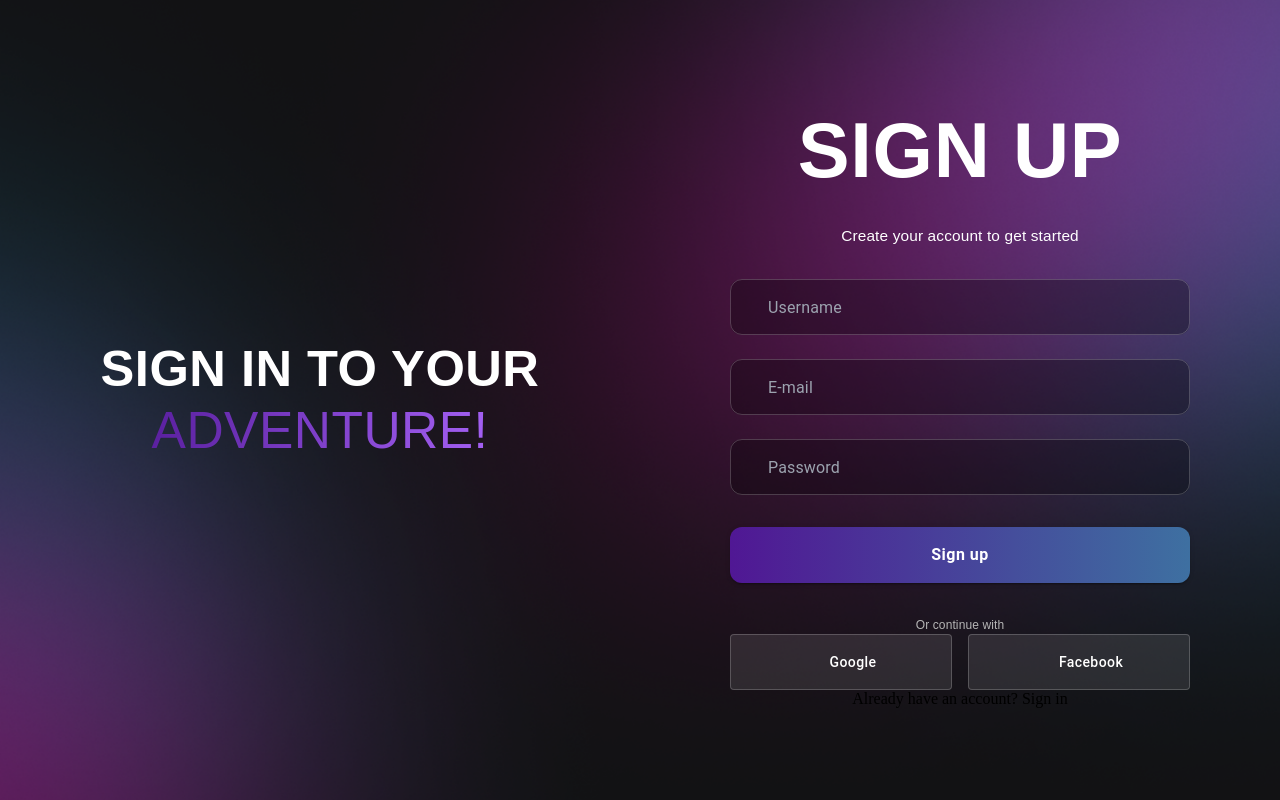
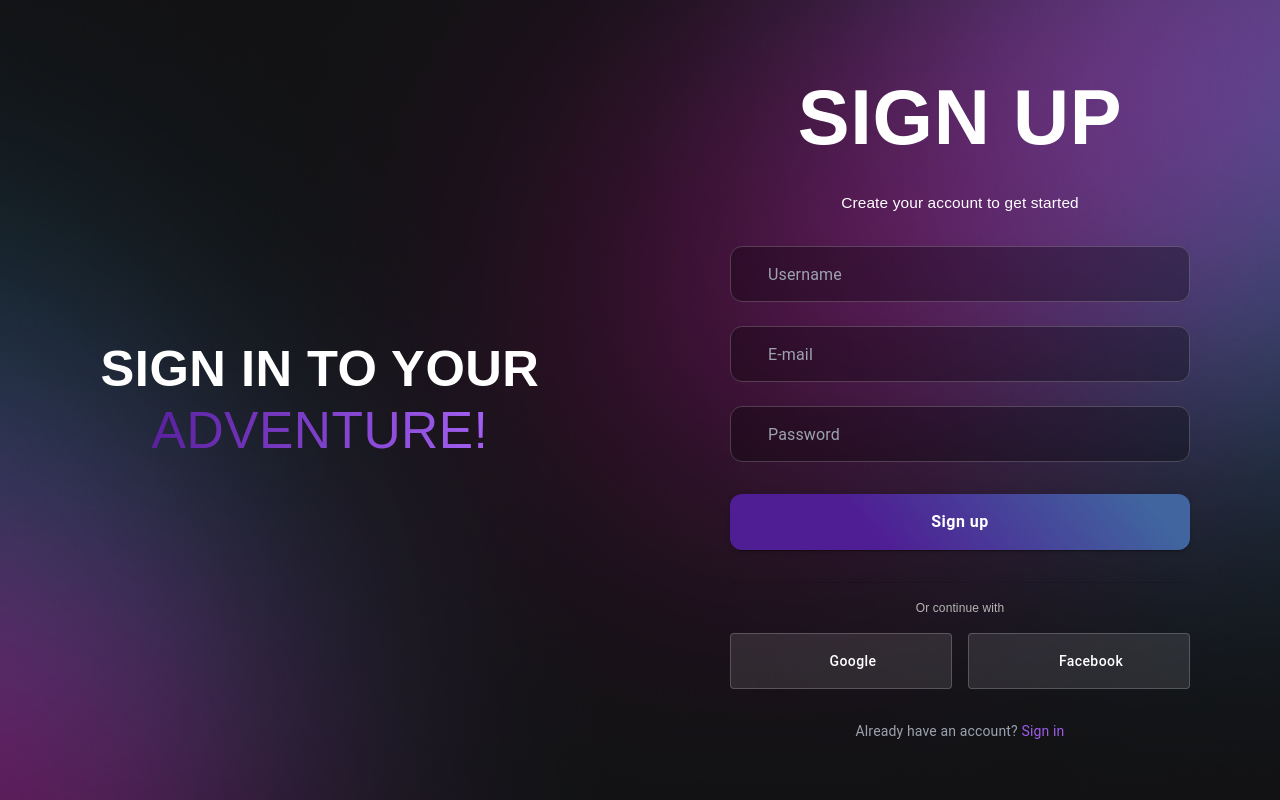
Before and after one commit to haticekatranciakgul/nextjs-social-links, a Next.js app in the folder social-links/: page /register in a window 1280 px wide. Built offline with nearby package versions, Linux system fonts and the light colour scheme; no server answers; some icons are missing.

Commit message:
Update ui login register

```diff
--- a/social-links/src/app/login/page.js
+++ b/social-links/src/app/login/page.js
@@ -1,7 +1,7 @@
 "use client";
 import { useState } from "react";
 import { useRouter } from "next/navigation";
-import { TextField, Button, InputAdornment, Typography, Stack } from "@mui/material";
+import { TextField, Button, InputAdornment, Typography, Stack, Divider } from "@mui/material";
 import EmailIcon from "@mui/icons-material/Email";
 import LockIcon from "@mui/icons-material/Lock";
 import GoogleIcon from "@mui/icons-material/Google";
@@ -170,7 +170,7 @@ export default function LoginPage() {
           sx={{
             width: '460px',
             maxWidth: '100%',
-            background: 'linear-gradient(90deg, #501794 0%, #3E70A1 100%)',
+            background: 'linear-gradient(50deg, #4f1d94 30%, #40659f 90%)',
             color: 'white',
             textTransform: 'none',
             fontSize: '16px',
@@ -191,23 +191,22 @@ export default function LoginPage() {
         </Button>
 
         {/* Divider */}
-        <div className="flex items-center my-6">
-          <div className="flex-1 h-px bg-gray-600"></div>
-        </div>
+
+          <Divider></Divider>
 
         {/* Or continue with text */}
-        <div className="text-center mb-4">
+        <div className="text-center">
           <Typography sx={{
             fontFamily: 'Poppins, sans-serif',
             fontSize: '12px',
-            color: '#B6B6B6'
+            color: '#B6B6B6' , my:2
           }}>
             Or continue with
           </Typography>
         </div>
 
         {/* Social Buttons */}
-        <Stack direction="row" spacing={2} sx={{ width: '100%' }}>
+        <Stack direction="row" spacing={2} sx={{ width: '100%',mb:4  }}>
           <Button
             variant="outlined"
             onClick={handleGoogleSignIn}
@@ -250,15 +249,23 @@ export default function LoginPage() {
         </Stack>
 
         {/* Register Link */}
-        <p className="text-center text-sm text-gray-300 mt-6">
+         <Typography variant="body2" sx={{ textAlign: 'center', color: '#9CA3AF' }}>
           Don&apos;t have an account?{" "}
-          <span
-            className="text-blue-400 cursor-pointer hover:underline"
+          <Typography
+            component="span"
+            variant="body2"
+            sx={{
+              color: '#9D5CE9', // blue-400 renk değeri
+              cursor: 'pointer',
+              '&:hover': {
+                textDecoration: 'underline'
+              }
+            }}
             onClick={() => router.push("/register")}
-          >
+            >
             Sign up
-          </span>
-        </p>
+         </Typography>
+        </Typography>
       </div>
     </AuthLayout>
   );
--- a/social-links/src/app/register/page.js
+++ b/social-links/src/app/register/page.js
@@ -1,7 +1,7 @@
 "use client";
 import { useState } from "react";
 import { useRouter } from "next/navigation";
-import { TextField, Button, InputAdornment, Typography, Stack } from "@mui/material";
+import { TextField, Button, InputAdornment, Typography, Stack, Divider } from "@mui/material";
 import EmailIcon from "@mui/icons-material/Email";
 import LockIcon from "@mui/icons-material/Lock";
 import PersonIcon from "@mui/icons-material/Person";
@@ -182,7 +182,7 @@ export default function RegisterPage() {
           sx={{
             width: '460px',
             maxWidth: '100%',
-            background: 'linear-gradient(90deg, #501794 0%, #3E70A1 100%)',
+            background: 'linear-gradient(50deg, #4f1d94 30%, #40659f 90%)',
             color: 'white',
             textTransform: 'none',
             fontSize: '16px',
@@ -198,21 +198,19 @@ export default function RegisterPage() {
           {loading ? "Creating Account..." : "Sign up"}
         </Button>
 
-        <div className="flex items-center my-6">
-          <div className="flex-1 h-px bg-gray-600"></div>
-        </div>
+        <Divider></Divider>
 
-        <div className="text-center mb-4">
+        <div className="text-center">
           <Typography sx={{
             fontFamily: 'Poppins, sans-serif',
             fontSize: '12px',
-            color: '#B6B6B6'
+            color: '#B6B6B6' ,my:2
           }}>
             Or continue with
           </Typography>
         </div>
 
-        <Stack direction="row" spacing={2} sx={{ width: '100%' }}>
+        <Stack direction="row" spacing={2} sx={{ width: '100%',mb:4 }}>
           <Button
             variant="outlined"
             onClick={handleGoogleSignUp}
@@ -254,15 +252,23 @@ export default function RegisterPage() {
           </Button>
         </Stack>
 
-        <p className="text-center text-sm text-gray-300 mt-6">
+        <Typography variant="body2" sx={{ textAlign: 'center', color: '#9CA3AF' }}>
           Already have an account?{" "}
-          <span
-            className="text-blue-400 cursor-pointer hover:underline"
+          <Typography
+            component="span"
+            variant="body2"
+            sx={{
+              color: '#9D5CE9', // blue-400 renk değeri
+              cursor: 'pointer',
+              '&:hover': {
+                textDecoration: 'underline'
+              }
+            }}
             onClick={() => router.push("/login")}
           >
             Sign in
-          </span>
-        </p>
+          </Typography>
+        </Typography>
       </div>
     </AuthLayout>
   );
```
